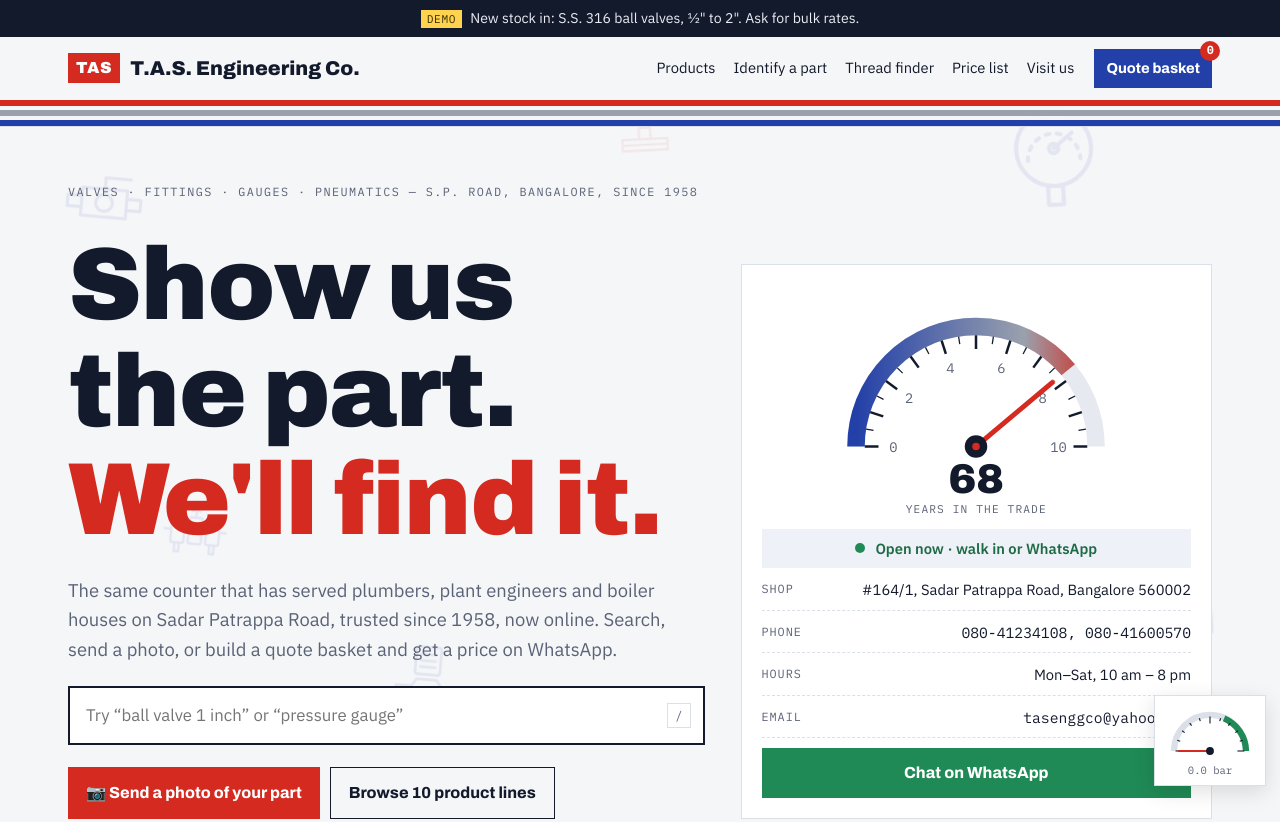
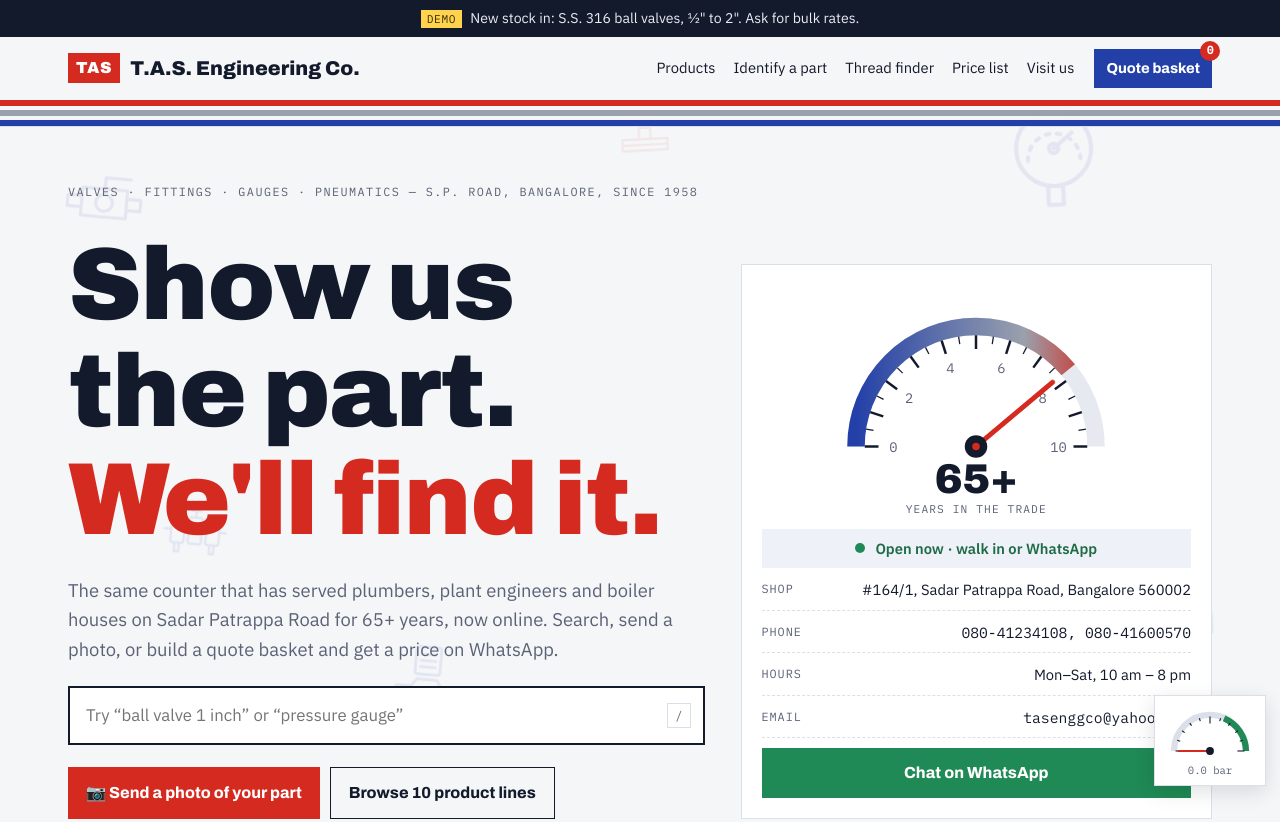
Before and after one commit to burhanuddin-chitalwala17/tas-engineering-web, a plain HTML site: page index.html in a window 1280 px wide. Shown: the top 822 px of the page. Drawn offline with Linux system fonts and the light colour scheme.

Commit message:
Show 65+ years instead of an exact count
Co-Authored-By: Claude Opus 5.5 <noreply@anthropic.com>
Claude-Session: https://claude.ai/code/session_01Kc21QXM4VsHZQUPaeyGyVg

```diff
--- a/app.js
+++ b/app.js
@@ -281,10 +281,10 @@
   }
 
   // years counter
-  var since = parseInt(D.business.since, 10) || 2005, yrs = new Date().getFullYear() - since, el = document.getElementById("yrs");
-  if (reduce) el.textContent = yrs; else {
+  var yrs = 65, el = document.getElementById("yrs");
+  if (reduce) el.textContent = yrs + "+"; else {
     var t0 = performance.now() + 300;
-    (function tick(now) { var p = Math.min(1, Math.max(0, (now - t0) / 1600)); el.textContent = Math.round(yrs * (1 - Math.pow(1 - p, 3))); if (p < 1) requestAnimationFrame(tick); })(t0);
+    (function tick(now) { var p = Math.min(1, Math.max(0, (now - t0) / 1600)); el.textContent = Math.round(yrs * (1 - Math.pow(1 - p, 3))) + (p >= 1 ? "+" : ""); if (p < 1) requestAnimationFrame(tick); })(t0);
   }
 
   // open now (IST, Mon–Sat 10:00–20:00)
--- a/index.html
+++ b/index.html
@@ -40,7 +40,7 @@
     <div class="hero-grid">
       <div style="display:grid;gap:22px">
         <h1 class="reveal-h1"><span>Show us</span> <span>the part.</span><br><em><span>We'll</span> <span>find it.</span></em></h1>
-        <p class="lede">The same counter that has served plumbers, plant engineers and boiler houses on Sadar Patrappa Road, trusted since 1958, now online. Search, send a photo, or build a quote basket and get a price on WhatsApp.</p>
+        <p class="lede">The same counter that has served plumbers, plant engineers and boiler houses on Sadar Patrappa Road for 65+ years, now online. Search, send a photo, or build a quote basket and get a price on WhatsApp.</p>
         <div class="search" role="search">
           <input id="q" type="search" placeholder="Try “ball valve 1 inch” or “pressure gauge”" aria-label="Search products">
           <kbd>/</kbd>
@@ -61,7 +61,7 @@
             <line class="big-needle" x1="120" y1="126" x2="120" y2="46" stroke="#d42a20" stroke-width="4" stroke-linecap="round"/>
             <circle cx="120" cy="126" r="9" fill="#131a2c"/><circle cx="120" cy="126" r="3" fill="#d42a20"/>
           </svg>
-          <div class="gauge-read"><b id="yrs">68</b><span>years in the trade</span></div>
+          <div class="gauge-read"><b id="yrs">65+</b><span>years in the trade</span></div>
         </div>
         <div class="open-now" id="openNow"><i></i><span>Checking shop hours…</span></div>
         <div class="row"><span>Shop</span><span data-b="address"></span></div>
@@ -180,7 +180,7 @@
     <div class="head"><div style="display:grid;gap:8px"><span class="eyebrow">Our story</span><h2>One shop on S.P. Road</h2></div></div>
     <div class="story">
       <div><span class="yr" data-b="since"></span><h3>T.A.S. is established</h3><p class="muted">Supplying valves and fittings to Bangalore's trade from the heart of the city's hardware market.</p></div>
-      <div><span class="yr">Today</span><h3>Ten product lines</h3><p class="muted">Over six decades on. From a ¼" gauge cock to boiler mountings. Walk-in plumbers, contractors and factory purchase teams.</p></div>
+      <div><span class="yr">Today</span><h3>Ten product lines</h3><p class="muted">65+ years on. From a ¼" gauge cock to boiler mountings. Walk-in plumbers, contractors and factory purchase teams.</p></div>
       <div><span class="yr">Next</span><h3>The counter goes online</h3><p class="muted">Same advice, same prices. Now from your phone, anywhere in Bangalore.</p></div>
     </div>
   </section>
```
